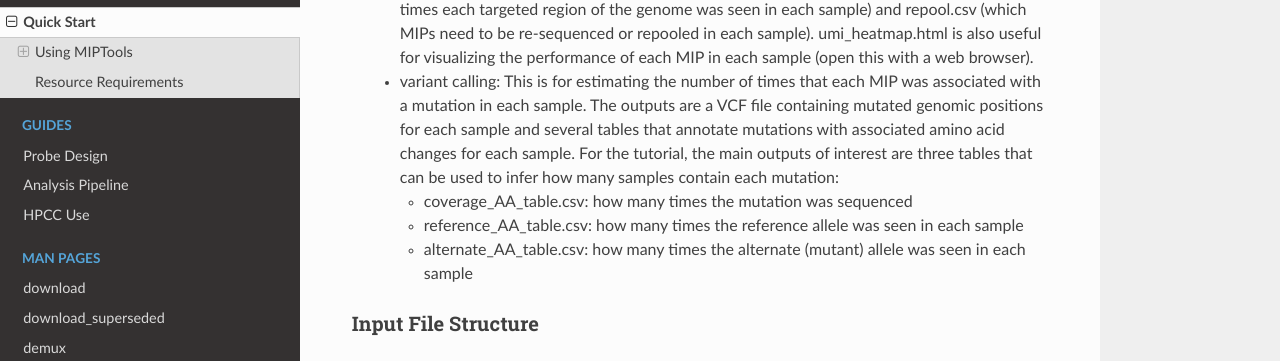
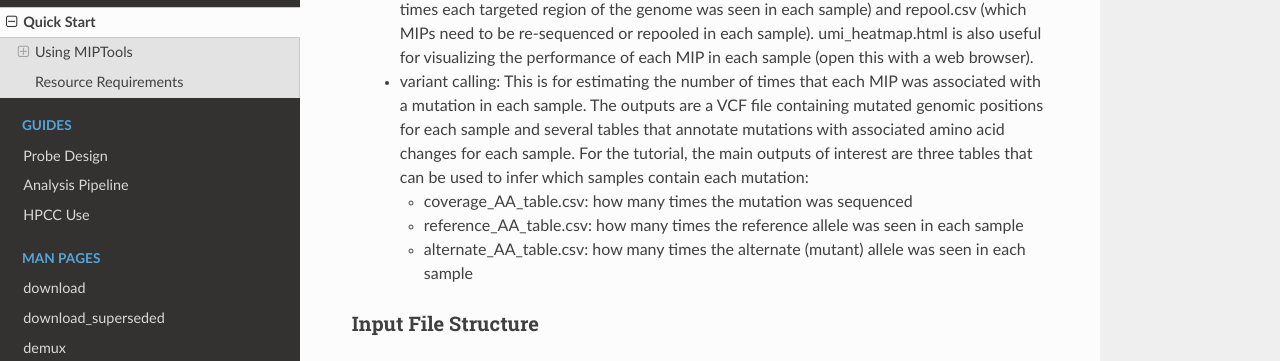
Before and after one commit to bailey-lab/MIPTools, a Sphinx documentation site: the page built from docs/quick_start.rst, in a window 1280 px wide and 900 px high, scrolled down 519 px. Shown: the part 186-547 px from the top of the window. Built offline with Sphinx 7.4.7 and the Read the Docs theme 2.0.0, drawn with Linux system fonts in a browser that asks for light colours.

Commit message:
Update quick_start.rst

```diff
--- a/docs/quick_start.rst
+++ b/docs/quick_start.rst
@@ -42,7 +42,7 @@ MIPTools supports several computational steps, including:
 	  containing mutated genomic positions for each sample and several tables
 	  that annotate mutations with associated amino acid changes for each sample.
 	  For the tutorial, the main outputs of interest are three tables that can be
-	  used to infer how many samples contain each mutation:
+	  used to infer which samples contain each mutation:
 
 	  - coverage_AA_table.csv: how many times the mutation was sequenced
 
```
